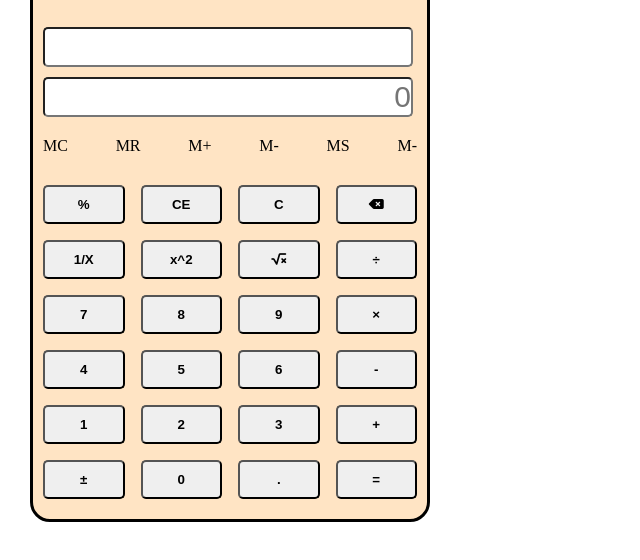
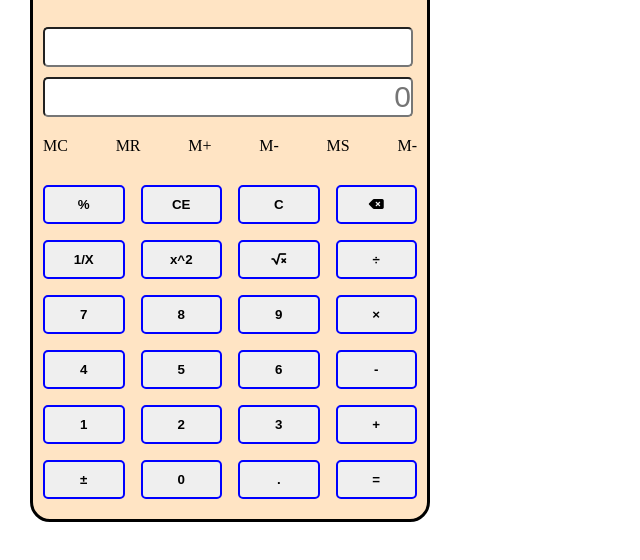
Before and after one commit to CodeWithGramdaddy/calculator, a plain HTML site: page index.html in a window 1280 px wide. Shown: the part 156-716 px from the top of the page, without its empty margins (0-640 px from the left). Drawn offline with Linux system fonts and the light colour scheme.

Commit message:
files updated

```diff
--- a/index.css
+++ b/index.css
@@ -94,6 +94,8 @@ button{
     padding: 10px 20px;
     border-radius: 5px;
     font-weight: 700;
+    color: black;
+    border: 2px solid blue;
 }
 .butsec{
     display: grid;
```
